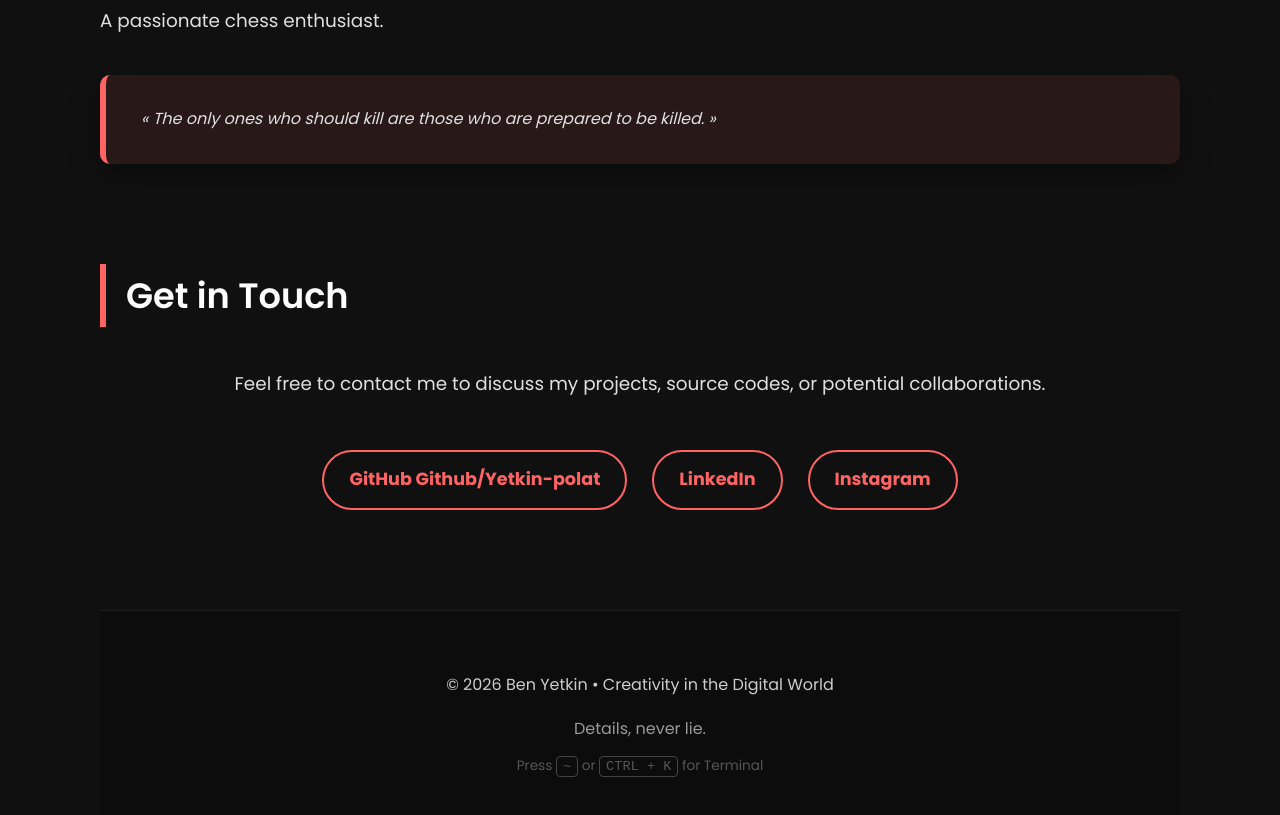
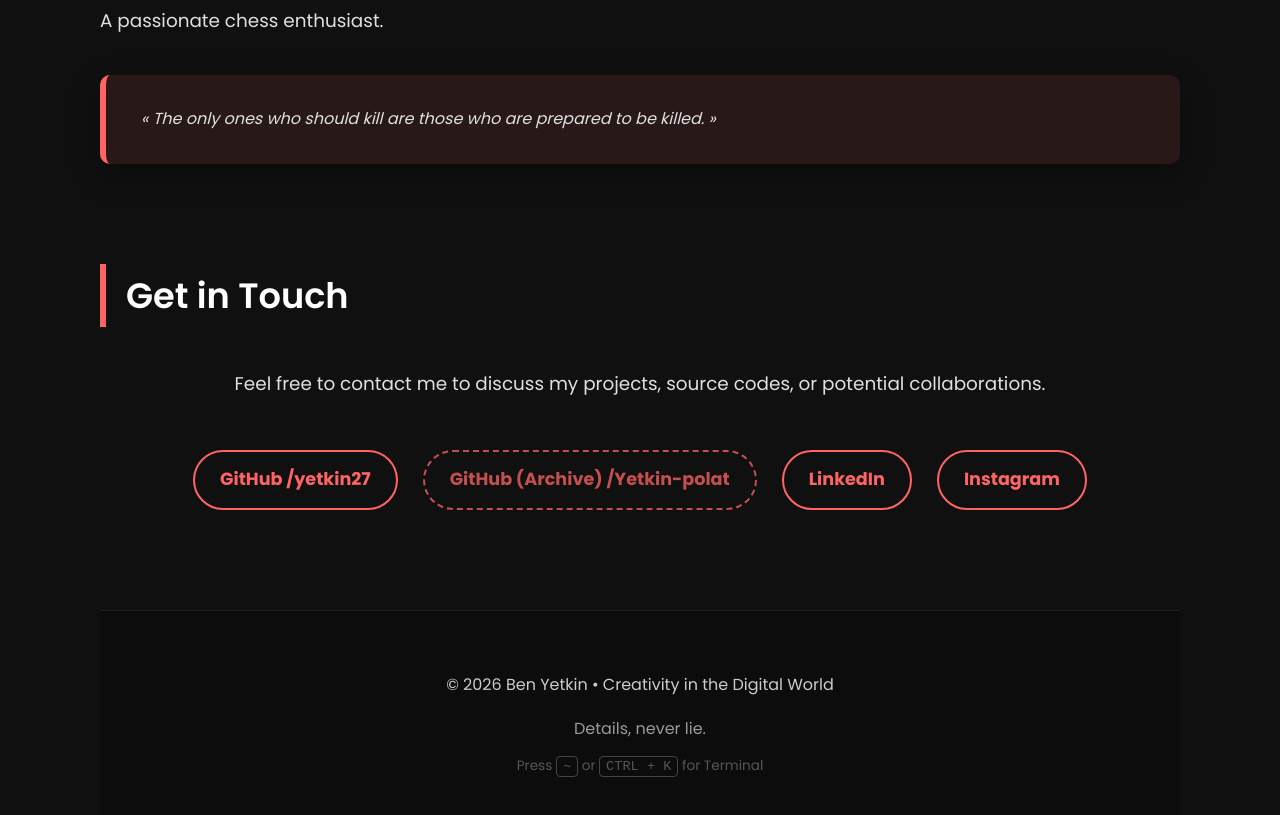
Before and after one commit to yetkin27/yetkin27.github.io, a plain HTML site: page index.html in a window 1280 px wide. Shown: the part 1729-2544 px from the top of the page. Drawn offline with Linux system fonts and the light colour scheme.

Commit message:
Update index.html

```diff
--- a/index.html
+++ b/index.html
@@ -161,7 +161,8 @@
             <h2 id="contactTitle">Get in Touch</h2>
             <div style="text-align: center; color: #E0E0E0; margin-bottom: 40px; font-size: 1.15rem;" id="contactDesc"> Feel free to contact me to discuss my projects, source codes, or potential collaborations. </div>
             <div class="social-links">
-                <a href="https://github.com/Yetkin-polat" target="_blank" title="GitHub">GitHub Github/Yetkin-polat</a>
+                <a href="https://github.com/yetkin27" target="_blank" title="GitHub (Active)">GitHub /yetkin27</a>
+                <a href="https://github.com/Yetkin-polat" target="_blank" title="GitHub (Archive)" id="oldGithubBtn" style="opacity: 0.75; border-style: dashed;">GitHub (Archive) /Yetkin-polat</a>
                 <a href="https://tr.linkedin.com/in/muhammet-yetkin-polat-67373239b" target="_blank" title="LinkedIn">LinkedIn</a>
                 <a href="https://www.instagram.com/yetkinp27/" target="_blank" title="Instagram">Instagram</a>
             </div>
@@ -225,6 +226,7 @@
                 chessQuote: "« The only ones who should kill are those who are prepared to be killed. »",
                 contactTitle: "Get in Touch",
                 contactDesc: "Feel free to contact me to discuss my projects, source codes, or potential collaborations.",
+                oldGithubBtn: "GitHub (Archive) /Yetkin-polat",
                 footerText1: "© 2026 Ben Yetkin • Creativity in the Digital World",
                 footerText2: "Details, never lie."
             },
@@ -248,6 +250,7 @@
                 chessQuote: "« Sadece ateş edilmeye hazır olanlar ateş etmelidir. »",
                 contactTitle: "İletişime Geç",
                 contactDesc: "Projelerim, kaynak kodlarım ya da işbirliği hakkında konuşmak istersen benimle iletişime geç.",
+                oldGithubBtn: "GitHub (Eski Hesap) /Yetkin-polat",
                 footerText1: "© 2026 Ben Yetkin • Dijital Dünyada Yaratıcılık",
                 footerText2: "Detaylar, asla yalan söylemez."
             }
@@ -279,6 +282,7 @@
             document.getElementById('chessQuote').innerText = t.chessQuote;
             document.getElementById('contactTitle').innerText = t.contactTitle;
             document.getElementById('contactDesc').innerText = t.contactDesc;
+            document.getElementById('oldGithubBtn').innerText = t.oldGithubBtn;
             document.getElementById('footerText1').innerText = t.footerText1;
             document.getElementById('footerText2').innerText = t.footerText2;
         }
@@ -362,7 +366,7 @@
                         appendTermOutput("Current status: 17 Verified Certifications.");
                         break;
                     case 'socials':
-                        appendTermOutput("GitHub: Yetkin-polat | Insta: yetkinp27");
+                        appendTermOutput("GitHub: yetkin27 (Old: Yetkin-polat) | Insta: yetkinp27");
                         break;
                     case 'clear':
                         termBody.innerHTML = '';
```
